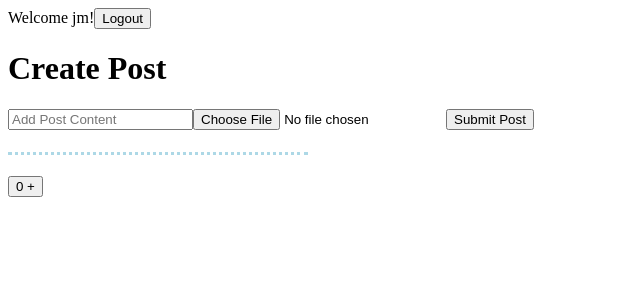
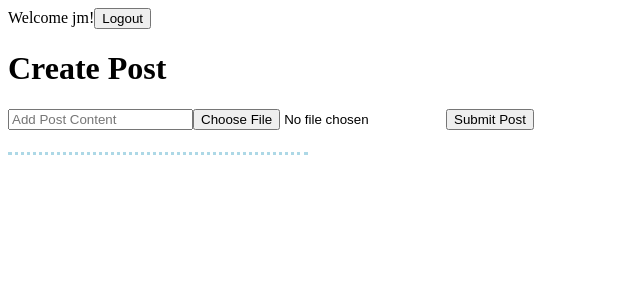
Before and after one commit to jmarcm/react-social-media, a React (Create React App) app: page / in a window 1280 px wide. Shown: the top 300 px of the page, without its empty margins (0-640 px from the left). Built offline with nearby package versions, Linux system fonts and the light colour scheme.

Commit message:
Clean up code

```diff
--- a/src/App.js
+++ b/src/App.js
@@ -7,21 +7,15 @@ import PostList from "./components/PostList";
 function App() {
     const [user, setUser] = React.useState("jm");
     const [posts, setPosts] = React.useState([]);
-    const [count, setCount] = React.useState(0);
 
     React.useEffect(() => {
         document.title = user ? `${user}'s feed` : "Please login";
     }, [user]);
 
-    const functionsCount = new Set();
-
     const handleAddPost = React.useCallback(
         (newPost) => setPosts([newPost, ...posts]),
         [posts]
     );
-
-    functionsCount.add(handleAddPost);
-    console.log(functionsCount);
 
     if (!user) {
         return <Login setUser={setUser} />;
@@ -32,10 +26,6 @@ function App() {
             <Header user={user} setUser={setUser} />
             <CreatePost user={user} handleAddPost={handleAddPost} />
             <PostList posts={posts} />
-
-            <button onClick={() => setCount((prev) => prev + 1)}>
-                {count} +
-            </button>
         </>
     );
 }
```
